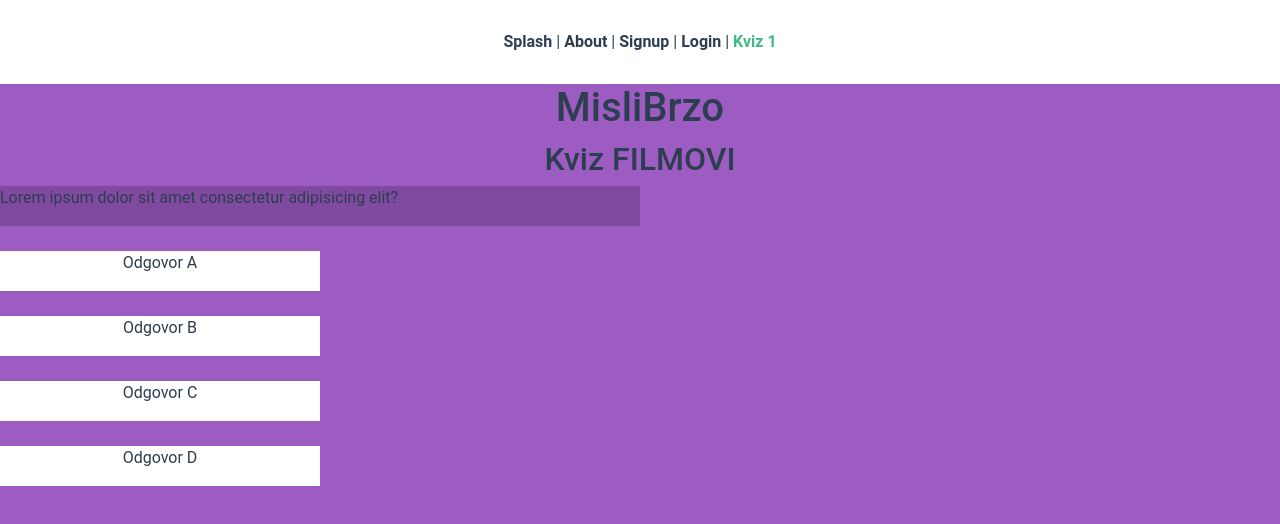
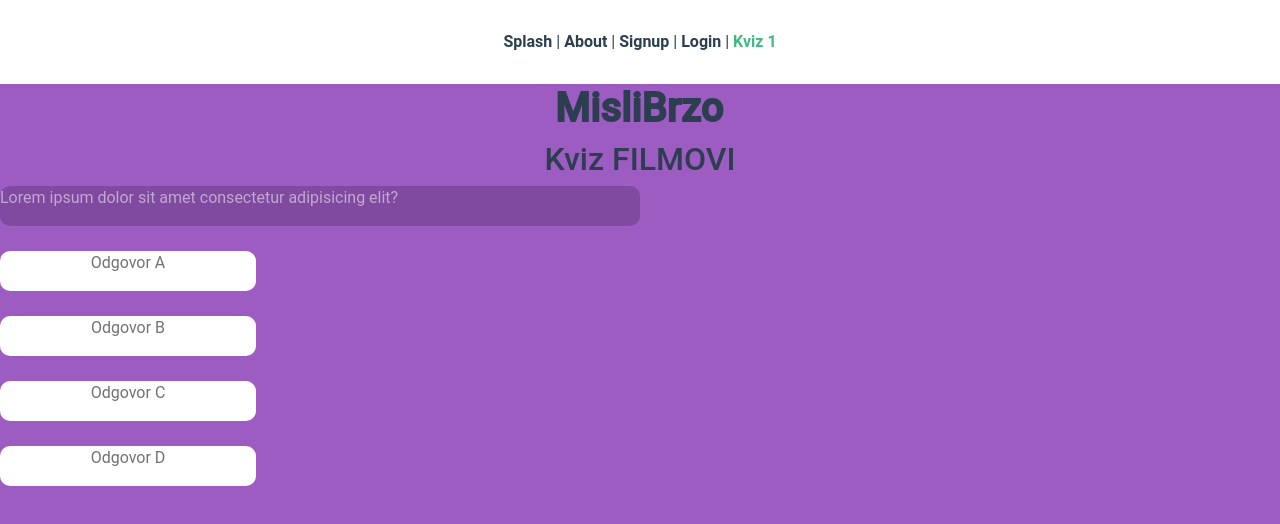
Before and after one commit to kuveeee/misli_brzo, a Vue app in the folder misli_brzo/: page /kviz_1 in a window 1280 px wide. Shown: the top 524 px of the page. Built offline with nearby package versions, Linux system fonts and the light colour scheme.

Commit message:
Stiliziranje
Stiliziranje About i kviz_1

```diff
--- a/misli_brzo/src/views/kviz_1.vue
+++ b/misli_brzo/src/views/kviz_1.vue
@@ -11,16 +11,16 @@
         <img src="@/assets/tema_formula_1.svg" alt="Formula 1 car" />
       </div> -->
 
-    <div class="odgovor align-middle w-25">
+    <div class="odgovor">
       <p>Odgovor A</p>
     </div>
-    <div class="odgovor w-25">
+    <div class="odgovor">
       <p>Odgovor B</p>
     </div>
-    <div class="odgovor w-25">
+    <div class="odgovor">
       <p>Odgovor C</p>
     </div>
-    <div class="odgovor w-25">
+    <div class="odgovor">
       <p>Odgovor D</p>
     </div>
   </div>
@@ -35,14 +35,20 @@ export default {};
   background-color: #9d5cc2;
   height: 100vh;
 }
+h1{
+  -webkit-text-stroke: 2px;
+}
 .pitanje {
   background-color: #804aa0;
+  color: #C2A7D2;
+  border-radius: 10px;
 }
 .odgovor {
   background-color: white;
-  /* width: 200px; */
+  color: #727272;
+  width: 20%;
   height: 40px;
   margin-top: 25px;
-  margin-bottom: 10px;
+  border-radius: 10px;
 }
 </style>
```
Also changed, not shown: misli_brzo/src/views/About.vue (+12 -13 lines).
